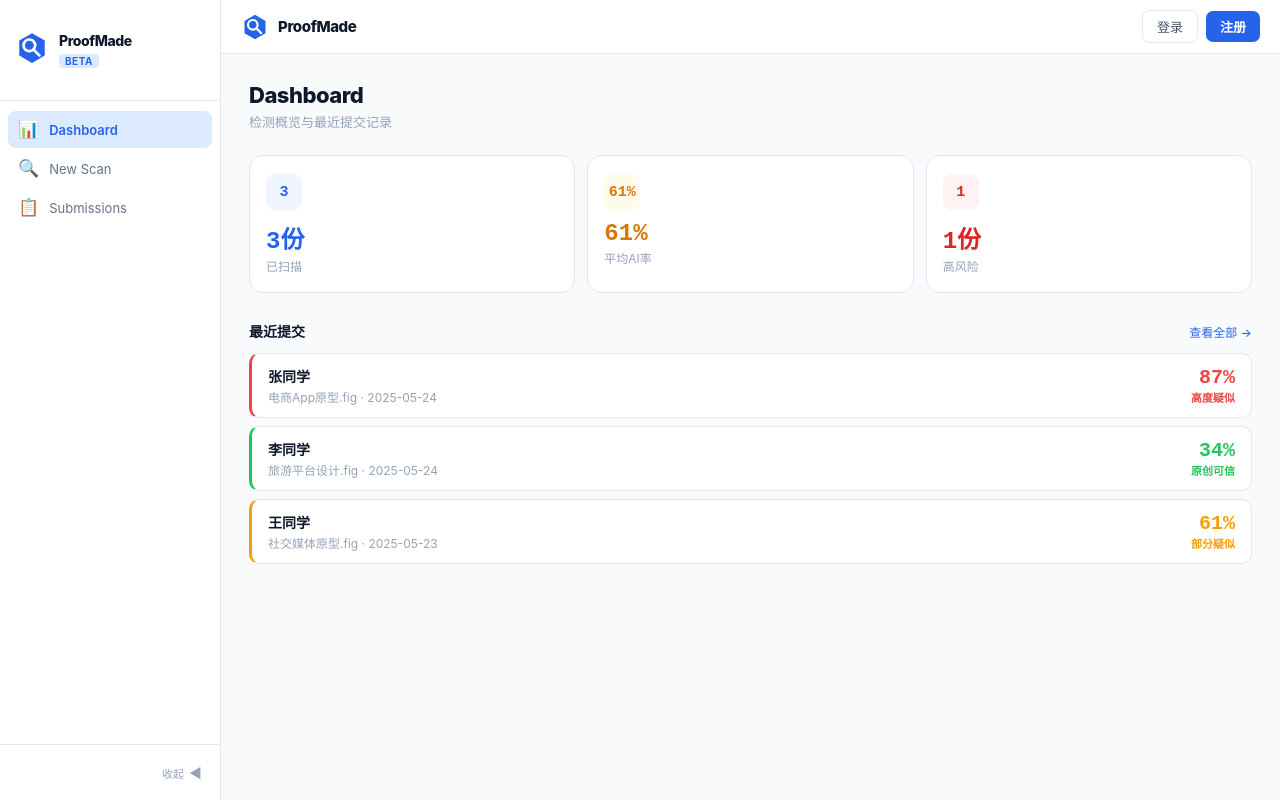
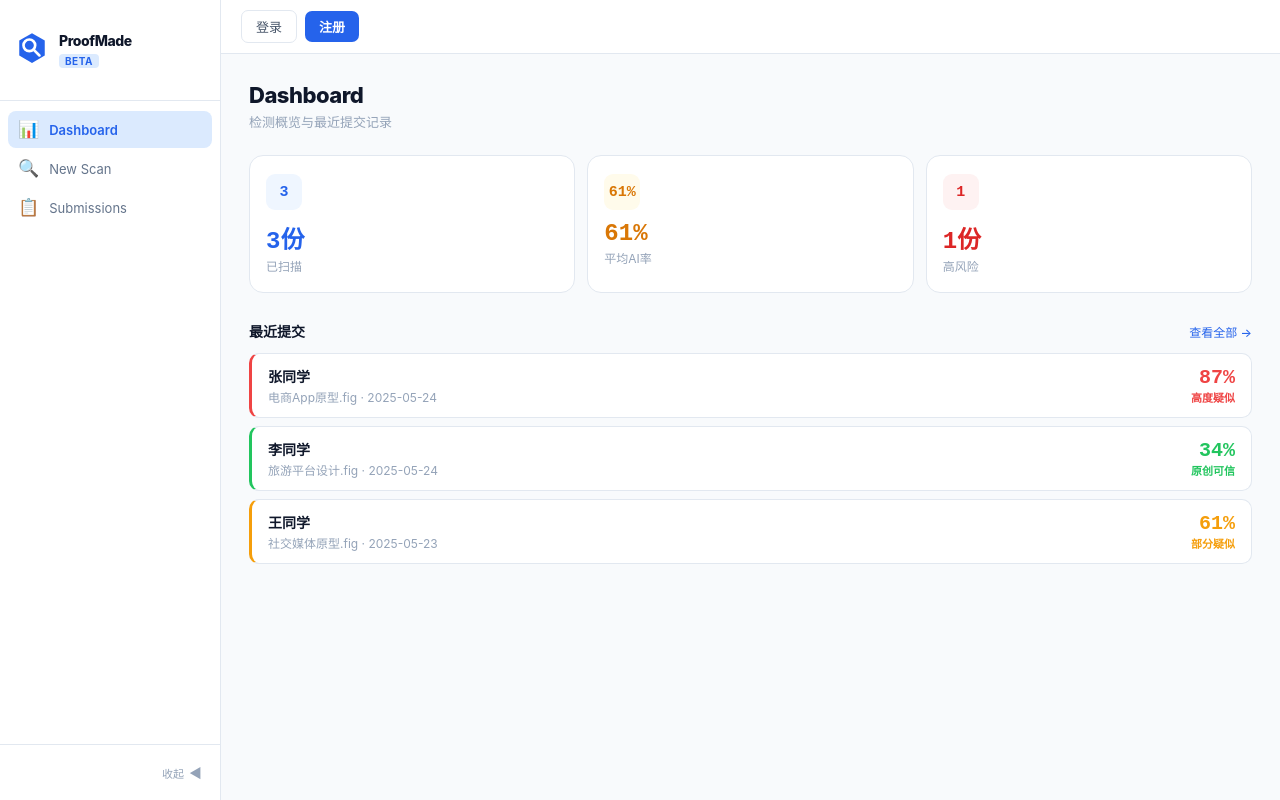
Before and after one commit to jeremyworkspace-1/figma-ai-detector, a Next.js app: page / in a window 1280 px wide. Built offline with nearby package versions, Linux system fonts and the light colour scheme; no server answers.

Commit message:
Remove logo and wordmark from top header

```diff
--- a/app/layout.jsx
+++ b/app/layout.jsx
@@ -1,6 +1,5 @@
 import { ClerkProvider, SignInButton, SignUpButton, Show, UserButton } from "@clerk/nextjs";
 import Sidebar from "./components/Sidebar";
-import Logo from "./components/Logo";
 import { AppProvider } from "./context/AppContext";
 
 export const metadata = {
@@ -29,13 +28,6 @@ export default function RootLayout({ children }) {
                     flexShrink: 0,
                   }}
                 >
-                  {/* Brand */}
-                  <div style={{ display: "flex", alignItems: "center", gap: 9 }}>
-                    <Logo size={28} />
-                    <span style={{ fontSize: 15, fontWeight: 800, color: "#0f172a", letterSpacing: -0.4 }}>
-                      ProofMade
-                    </span>
-                  </div>
                   {/* Auth controls */}
                   <div style={{ display: "flex", alignItems: "center", gap: 8 }}>
                   <Show when="signed-out">
```
